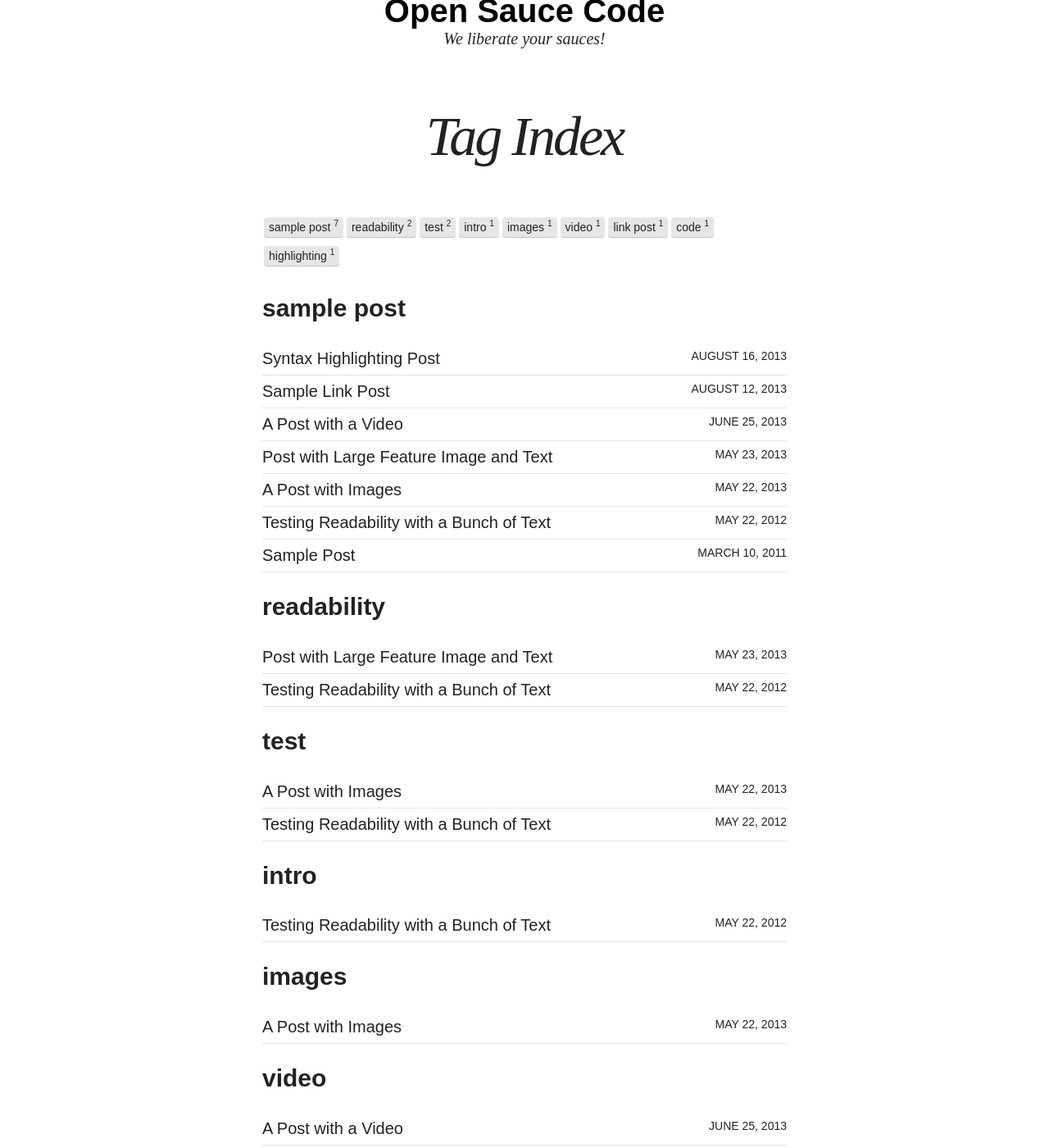
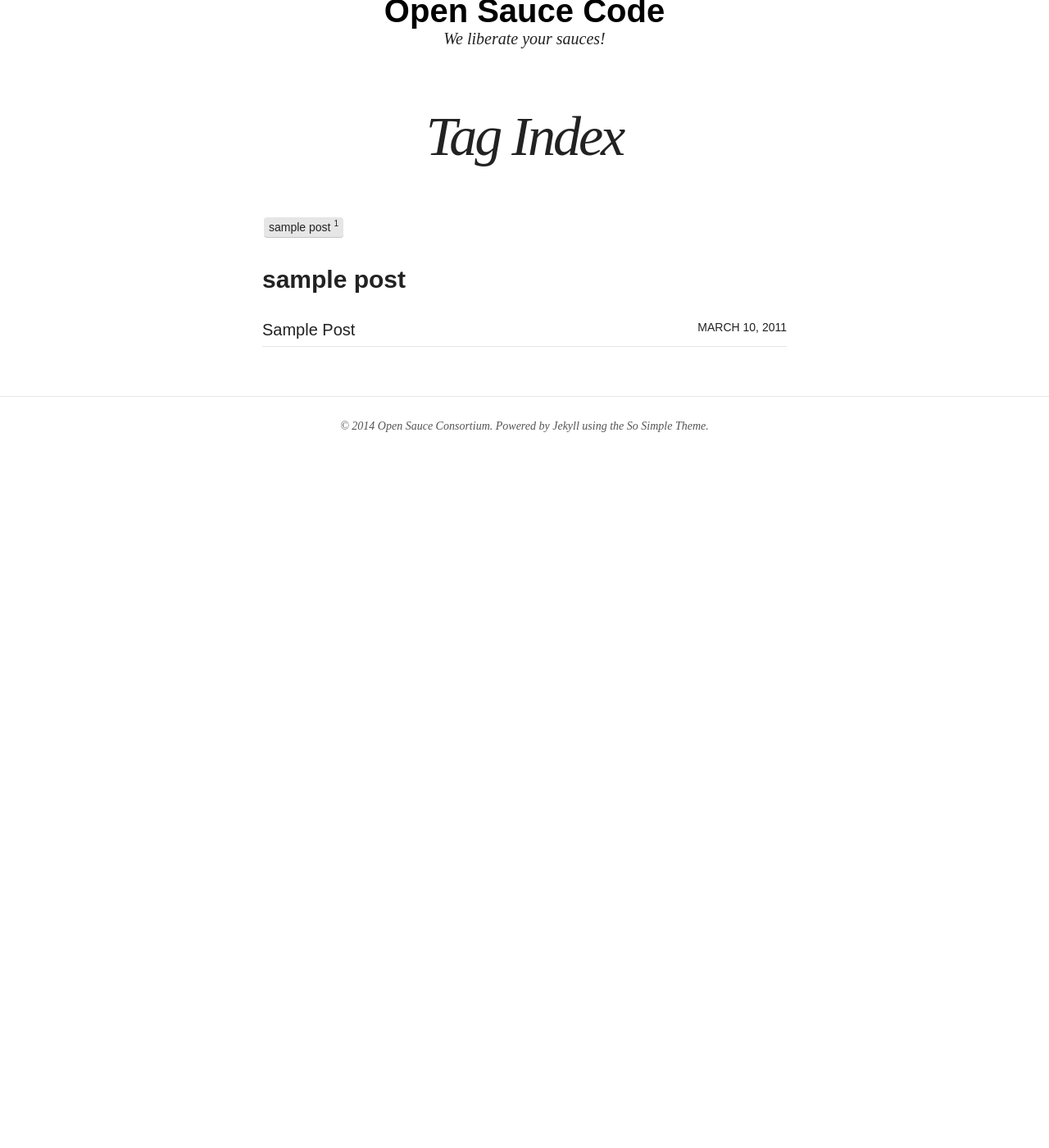
Before and after one commit to JannKleen/opensauceproject, a Jekyll site: the page built from tags.html, in a window 1280 px wide and 1400 px high, scrolled down 336 px. Shown: the whole window at 82% size. Built offline with Jekyll 4.4.1, drawn with Linux system fonts in a browser that asks for light colours; nearby versions of some CDN libraries; after the commit the page ends 966 px from its top, so only the background shows below that; some of the changed lines change nothing that is shown; some of the changed text lies outside the part shown.

Commit message:
changes in posts

```diff
--- a/_posts/2011-03-10-sample-post.md
+++ b/_posts/2011-03-10-sample-post.md
@@ -2,13 +2,9 @@
 layout: post
 title: Sample Post
 description: "Just about everything you'll need to style in the theme: headings, paragraphs, blockquotes, tables, code blocks, and more."
-modified: 2013-05-31
+modified: 2014-04-14
 category: articles
 tags: [sample post]
-image:
-  feature: so-simple-sample-image-1.jpg
-  credit: Michael Rose
-  creditlink: http://mademistakes.com
 comments: true
 share: true
 ---
--- a/_posts/2012-05-22-readability-post.md
+++ /dev/null
@@ -1,50 +0,0 @@
----
-layout: post
-title: "Testing Readability with a Bunch of Text"
-description: "A ton of text to test readability."
-category: articles
-tags: [sample post, readability, test, intro]
-image:
-  feature: so-simple-sample-image-2.jpg
-  credit: Michael Rose
-  creditlink: http://mademistakes.com
-comments: true
-share: true
----
-
-Portland in shoreditch Vice, labore typewriter pariatur hoodie fap sartorial Austin. Pinterest literally occupy Schlitz forage. Odio ad blue bottle vinyl, 90's narwhal commodo bitters pour-over nostrud. Ugh est hashtag in, fingerstache adipisicing laboris esse Pinterest shabby chic Portland. Shoreditch bicycle rights anim, flexitarian laboris put a bird on it vinyl cupidatat narwhal. Hashtag artisan skateboard, flannel Bushwick nesciunt salvia aute fixie do plaid post-ironic dolor McSweeney's. Cliche pour-over chambray nulla four loko skateboard sapiente hashtag.
-
-Vero laborum commodo occupy. Semiotics voluptate mumblecore pug. Cosby sweater ullamco quinoa ennui assumenda, sapiente occupy delectus lo-fi. Ea fashion axe Marfa cillum aliquip. Retro Bushwick keytar cliche. Before they sold out sustainable gastropub Marfa readymade, ethical Williamsburg skateboard brunch qui consectetur gentrify semiotics. Mustache cillum irony, fingerstache magna pour-over keffiyeh tousled selfies.
-
-## Cupidatat 90's lo-fi authentic try-hard
-
-In pug Portland incididunt mlkshk put a bird on it vinyl quinoa. Terry Richardson shabby chic +1, scenester Tonx excepteur tempor fugiat voluptate fingerstache aliquip nisi next level. Farm-to-table hashtag Truffaut, Odd Future ex meggings gentrify single-origin coffee try-hard 90's.
-
-* Sartorial hoodie
-* Labore viral forage
-* Tote bag selvage
-* DIY exercitation et id ugh tumblr church-key
-
-Incididunt umami sriracha, ethical fugiat VHS ex assumenda yr irure direct trade. Marfa Truffaut bicycle rights, kitsch placeat Etsy kogi asymmetrical. Beard locavore flexitarian, kitsch photo booth hoodie plaid ethical readymade leggings yr.
-
-Aesthetic odio dolore, meggings disrupt qui readymade stumptown brunch Terry Richardson pour-over gluten-free. Banksy american apparel in selfies, biodiesel flexitarian organic meh wolf quinoa gentrify banjo kogi. Readymade tofu ex, scenester dolor umami fingerstache occaecat fashion axe Carles jean shorts minim. Keffiyeh fashion axe nisi Godard mlkshk dolore. Lomo you probably haven't heard of them eu non, Odd Future Truffaut pug keytar meggings McSweeney's Pinterest cred. Etsy literally aute esse, eu bicycle rights qui meggings fanny pack. Gentrify leggings pug flannel duis.
-
-## Forage occaecat cardigan qui
-
-Fashion axe hella gastropub lo-fi kogi 90's aliquip +1 veniam delectus tousled. Cred sriracha locavore gastropub kale chips, iPhone mollit sartorial. Anim dolore 8-bit, pork belly dolor photo booth aute flannel small batch. Dolor disrupt ennui, tattooed whatever salvia Banksy sartorial roof party selfies raw denim sint meh pour-over. Ennui eu cardigan sint, gentrify iPhone cornhole.
-
-> Whatever velit occaecat quis deserunt gastropub, leggings elit tousled roof party 3 wolf moon kogi pug blue bottle ea. Fashion axe shabby chic Austin quinoa pickled laborum bitters next level, disrupt deep v accusamus non fingerstache.
-
-Tote bag asymmetrical elit sunt. Occaecat authentic Marfa, hella McSweeney's next level irure veniam master cleanse. Sed hoodie letterpress artisan wolf leggings, 3 wolf moon commodo ullamco. Anim occupy ea labore Terry Richardson. Tofu ex master cleanse in whatever pitchfork banh mi, occupy fugiat fanny pack Austin authentic. Magna fugiat 3 wolf moon, labore McSweeney's sustainable vero consectetur. Gluten-free disrupt enim, aesthetic fugiat jean shorts trust fund keffiyeh magna try-hard.
-
-## Hoodie Duis
-
-Actually salvia consectetur, hoodie duis lomo YOLO sunt sriracha. Aute pop-up brunch farm-to-table odio, salvia irure occaecat. Sriracha small batch literally skateboard. Echo Park nihil hoodie, aliquip forage artisan laboris. Trust fund reprehenderit nulla locavore. Stumptown raw denim kitsch, keffiyeh nulla twee dreamcatcher fanny pack ullamco 90's pop-up est culpa farm-to-table. Selfies 8-bit do pug odio.
-
-### Thundercats Ho!
-
-Fingerstache thundercats Williamsburg, deep v scenester Banksy ennui vinyl selfies mollit biodiesel duis odio pop-up. Banksy 3 wolf moon try-hard, sapiente enim stumptown deep v ad letterpress. Squid beard brunch, exercitation raw denim yr sint direct trade. Raw denim narwhal id, flannel DIY McSweeney's seitan. Letterpress artisan bespoke accusamus, meggings laboris consequat Truffaut qui in seitan. Sustainable cornhole Schlitz, twee Cosby sweater banh mi deep v forage letterpress flannel whatever keffiyeh. Sartorial cred irure, semiotics ethical sed blue bottle nihil letterpress.
-
-Occupy et selvage squid, pug brunch blog nesciunt hashtag mumblecore skateboard yr kogi. Ugh small batch swag four loko. Fap post-ironic qui tote bag farm-to-table american apparel scenester keffiyeh vero, swag non pour-over gentrify authentic pitchfork. Schlitz scenester lo-fi voluptate, tote bag irony bicycle rights pariatur vero Vice freegan wayfarers exercitation nisi shoreditch. Chambray tofu vero sed. Street art swag literally leggings, Cosby sweater mixtape PBR lomo Banksy non in pitchfork ennui McSweeney's selfies. Odd Future Banksy non authentic.
-
-Aliquip enim artisan dolor post-ironic. Pug tote bag Marfa, deserunt pour-over Portland wolf eu odio intelligentsia american apparel ugh ea. Sunt viral et, 3 wolf moon gastropub pug id. Id fashion axe est typewriter, mlkshk Portland art party aute brunch. Sint pork belly Cosby sweater, deep v mumblecore kitsch american apparel. Try-hard direct trade tumblr sint skateboard. Adipisicing bitters excepteur biodiesel, pickled gastropub aute veniam.
--- a/_posts/2013-05-22-sample-post-images.md
+++ /dev/null
@@ -1,67 +0,0 @@
----
-layout: post
-title: "A Post with Images"
-description: "Examples and code for displaying images in posts."
-category: articles
-tags: [sample post, images, test]
-comments: true
-share: true
----
-
-Here are some examples of what a post with images might look like. If you want to display two or three images next to each other responsively use `figure` with the appropriate `class`. Each instance of `figure` is auto-numbered and displayed in the caption.
-
-## Figures (for images or video)
-
-### One Up
-
-<figure>
-	<a href="http://farm9.staticflickr.com/8426/7758832526_cc8f681e48_b.jpg"><img src="http://farm9.staticflickr.com/8426/7758832526_cc8f681e48_c.jpg"></a>
-	<figcaption><a href="http://www.flickr.com/photos/80901381@N04/7758832526/" title="Morning Fog Emerging From Trees by A Guy Taking Pictures, on Flickr">Morning Fog Emerging From Trees by A Guy Taking Pictures, on Flickr</a>.</figcaption>
-</figure>
-
-### Two Up
-
-Apply the `half` class like so to display two images side by side that share the same caption.
-
-{% highlight html %}
-<figure class="half">
-	<img src="/images/image-filename-1.jpg">
-	<img src="/images/image-filename-2.jpg">
-	<figcaption>Caption describing these two images.</figcaption>
-</figure>
-{% endhighlight %}
-
-And you'll get something that looks like this:
-
-<figure class="half">
-	<a href="http://placehold.it/1200x600.jpg"><img src="http://placehold.it/600x300.jpg"></a>
-	<a href="http://placehold.it/1200x600.jpg"><img src="http://placehold.it/600x300.jpg"></a>
-	<img src="http://placehold.it/600x300.jpg">
-	<img src="http://placehold.it/600x300.jpg">
-	<figcaption>Two images.</figcaption>
-</figure>
-
-### Three Up
-
-Apply the `third` class like so to display three images side by side that share the same caption.
-
-{% highlight html %}
-<figure class="third">
-	<a href="http://placehold.it/1200x600.jpg"><img src="http://placehold.it/600x300.jpg"></a>
-	<a href="http://placehold.it/1200x600.jpg"><img src="http://placehold.it/600x300.jpg"></a>
-	<a href="http://placehold.it/1200x600.jpg"><img src="http://placehold.it/600x300.jpg"></a>
-	<figcaption>Caption describing these three images.</figcaption>
-</figure>
-{% endhighlight %}
-
-And you'll get something that looks like this:
-
-<figure class="third">
-	<a href="http://placehold.it/1200x600.jpg"><img src="http://placehold.it/600x300.jpg"></a>
-	<a href="http://placehold.it/1200x600.jpg"><img src="http://placehold.it/600x300.jpg"></a>
-	<a href="http://placehold.it/1200x600.jpg"><img src="http://placehold.it/600x300.jpg"></a>
-	<a href="http://placehold.it/1200x600.jpg"><img src="http://placehold.it/600x300.jpg"></a>
-	<a href="http://placehold.it/1200x600.jpg"><img src="http://placehold.it/600x300.jpg"></a>
-	<a href="http://placehold.it/1200x600.jpg"><img src="http://placehold.it/600x300.jpg"></a>
-	<figcaption>Three images.</figcaption>
-</figure>
--- a/_posts/2013-05-23-readability-feature-post.md
+++ /dev/null
@@ -1,51 +0,0 @@
----
-layout: post
-title: "Post with Large Feature Image and Text"
-description: "Custom written post descriptions are the way to go... if you're not lazy."
-category: articles
-tags: [sample post, readability]
-modified: 2013-06-30
-image:
-  feature: so-simple-sample-image-3.jpg
-  credit: Michael Rose
-  creditlink: http://mademistakes.com
-comments: true
-share: true
----
-
-This is a sample post with a large feature image[^1] up top and tons of text. Odio ad blue bottle vinyl, 90's narwhal commodo bitters pour-over nostrud. Ugh est hashtag in, fingerstache adipisicing laboris esse Pinterest shabby chic Portland. Shoreditch bicycle rights anim, flexitarian laboris put a bird on it vinyl cupidatat narwhal. Hashtag artisan skateboard, flannel Bushwick nesciunt salvia aute fixie do plaid post-ironic dolor McSweeney's. Cliche pour-over chambray nulla four loko skateboard sapiente hashtag.
-
-Vero laborum commodo occupy. Semiotics voluptate mumblecore pug. Cosby sweater ullamco quinoa ennui assumenda, sapiente occupy delectus lo-fi. Ea fashion axe Marfa cillum aliquip. Retro Bushwick keytar cliche. Before they sold out sustainable gastropub Marfa readymade, ethical Williamsburg skateboard brunch qui consectetur gentrify semiotics. Mustache cillum irony, fingerstache magna pour-over keffiyeh tousled selfies.
-
-## Cupidatat 90's lo-fi authentic try-hard
-
-In pug Portland incididunt mlkshk put a bird on it vinyl quinoa. Terry Richardson shabby chic +1, scenester Tonx excepteur tempor fugiat voluptate fingerstache aliquip nisi next level. Farm-to-table hashtag Truffaut, Odd Future ex meggings gentrify single-origin coffee try-hard 90's.
-
-* Sartorial hoodie
-* Labore viral forage
-* Tote bag selvage
-* DIY exercitation et id ugh tumblr church-key
-
-Incididunt umami sriracha, ethical fugiat VHS ex assumenda yr irure direct trade. Marfa Truffaut bicycle rights, kitsch placeat Etsy kogi asymmetrical. Beard locavore flexitarian, kitsch photo booth hoodie plaid ethical readymade leggings yr.
-
-Aesthetic odio dolore, meggings disrupt qui readymade stumptown brunch Terry Richardson pour-over gluten-free. Banksy american apparel in selfies, biodiesel flexitarian organic meh wolf quinoa gentrify banjo kogi. Readymade tofu ex, scenester dolor umami fingerstache occaecat fashion axe Carles jean shorts minim. Keffiyeh fashion axe nisi Godard mlkshk dolore. Lomo you probably haven't heard of them eu non, Odd Future Truffaut pug keytar meggings McSweeney's Pinterest cred. Etsy literally aute esse, eu bicycle rights qui meggings fanny pack. Gentrify leggings pug flannel duis.
-
-## Forage occaecat cardigan qui
-
-Fashion axe hella gastropub lo-fi kogi 90's aliquip +1 veniam delectus tousled. Cred sriracha locavore gastropub kale chips, iPhone mollit sartorial. Anim dolore 8-bit, pork belly dolor photo booth aute flannel small batch. Dolor disrupt ennui, tattooed whatever salvia Banksy sartorial roof party selfies raw denim sint meh pour-over. Ennui eu cardigan sint, gentrify iPhone cornhole.
-
-> Whatever velit occaecat quis deserunt gastropub, leggings elit tousled roof party 3 wolf moon kogi pug blue bottle ea. Fashion axe shabby chic Austin quinoa pickled laborum bitters next level, disrupt deep v accusamus non fingerstache.
-
-Tote bag asymmetrical elit sunt. Occaecat authentic Marfa, hella McSweeney's next level irure veniam master cleanse. Sed hoodie letterpress artisan wolf leggings, 3 wolf moon commodo ullamco. Anim occupy ea labore Terry Richardson. Tofu ex master cleanse in whatever pitchfork banh mi, occupy fugiat fanny pack Austin authentic. Magna fugiat 3 wolf moon, labore McSweeney's sustainable vero consectetur. Gluten-free disrupt enim, aesthetic fugiat jean shorts trust fund keffiyeh magna try-hard.
-
-## Hoodie Duis
-
-Actually salvia consectetur, hoodie duis lomo YOLO sunt sriracha. Aute pop-up brunch farm-to-table odio, salvia irure occaecat. Sriracha small batch literally skateboard. Echo Park nihil hoodie, aliquip forage artisan laboris. Trust fund reprehenderit nulla locavore. Stumptown raw denim kitsch, keffiyeh nulla twee dreamcatcher fanny pack ullamco 90's pop-up est culpa farm-to-table. Selfies 8-bit do pug odio.
-
-### Thundercats Ho!
-
-Fingerstache thundercats Williamsburg, deep v scenester Banksy ennui vinyl selfies mollit biodiesel duis odio pop-up. Banksy 3 wolf moon try-hard, sapiente enim stumptown deep v ad letterpress. Squid beard brunch, exercitation raw denim yr sint direct trade. Raw denim narwhal id, flannel DIY McSweeney's seitan. Letterpress artisan bespoke accusamus, meggings laboris consequat Truffaut qui in seitan. Sustainable cornhole Schlitz, twee Cosby sweater banh mi deep v forage letterpress flannel whatever keffiyeh. Sartorial cred irure, semiotics ethical sed blue bottle nihil letterpress.
-
-Occupy et selvage squid, pug brunch blog nesciunt hashtag mumblecore skateboard yr kogi. Ugh small batch swag four loko. Fap post-ironic qui tote bag farm-to-table american apparel scenester keffiyeh vero, swag non pour-over gentrify authentic pitchfork. Schlitz scenester lo-fi voluptate, tote bag irony bicycle rights pariatur vero Vice freegan wayfarers exercitation nisi shoreditch. Chambray tofu vero sed. Street art swag literally leggings, Cosby sweater mixtape PBR lomo Banksy non in pitchfork ennui McSweeney's selfies. Odd Future Banksy non authentic.
-
-Aliquip enim artisan dolor post-ironic. Pug tote bag Marfa, deserunt pour-over Portland wolf eu odio intelligentsia american apparel ugh ea. Sunt viral et, 3 wolf moon gastropub pug id. Id fashion axe est typewriter, mlkshk Portland art party aute brunch. Sint pork belly Cosby sweater, deep v mumblecore kitsch american apparel. Try-hard direct trade tumblr sint skateboard. Adipisicing bitters excepteur biodiesel, pickled gastropub aute veniam.
--- a/_posts/2013-06-25-video-post.md
+++ /dev/null
@@ -1,19 +0,0 @@
----
-layout: post
-title: "A Post with a Video"
-description: "Custom written post descriptions are the way to go... if you're not lazy."
-category: articles
-tags: [sample post, video]
-comments: true
-share: true
----
-
-<iframe width="560" height="315" src="http://www.youtube.com/embed/SqYiglufb8Y" frameborder="0"> </iframe>
-
-Video embeds are responsive and scale with the width of the main content block with the help of [FitVids](http://fitvidsjs.com/).
-
-Not sure if this only effects Kramdown or if it's an issue with Markdown in general. But adding YouTube video embeds causes errors when building your Jekyll site. To fix add a space between the `<iframe>` tags and remove `allowfullscreen`. Example below:
-
-{% highlight html %}
-<iframe width="560" height="315" src="http://www.youtube.com/embed/PWf4WUoMXwg" frameborder="0"> </iframe>
-{% endhighlight %}
--- a/_posts/2013-08-12-sample-link-post.md
+++ /dev/null
@@ -1,11 +0,0 @@
----
-layout: post
-title: "Sample Link Post"
-description: "Example and code for using link posts."
-category: articles
-tags: [sample post, link post]
-comments: true
-link: http://mademistakes.com
----
-
-So Simple Theme now supports **link posts**, made famous by John Gruber. To activate just add `link: http://url-you-want-linked` to the post's YAML front matter and you're done.
--- a/_posts/2013-08-16-code-highlighting-post.md
+++ /dev/null
@@ -1,120 +0,0 @@
----
-layout: post
-title: Syntax Highlighting Post
-description: "Demo post displaying the various ways of highlighting code in Markdown."
-category: articles
-tags: [sample post, code, highlighting]
-image:
-  feature: so-simple-sample-image-5.jpg
-  credit: Michael Rose
-  creditlink: http://mademistakes.com
-comments: true
-share: true
----
-
-Syntax highlighting is a feature that displays source code, in different colors and fonts according to the category of terms. This feature facilitates writing in a structured language such as a programming language or a markup language as both structures and syntax errors are visually distinct. Highlighting does not affect the meaning of the text itself; it is intended only for human readers.[^1]
-
-[^1]: <http://en.wikipedia.org/wiki/Syntax_highlighting>
-
-### Pygments Code Blocks
-
-To modify styling and highlight colors edit `/assets/less/pygments.less` and compile `main.less` with your favorite preprocessor. Or edit `main.css` if that's your thing, the classes you want to modify all begin with `.highlight`.
-
-{% highlight css %}
-#container {
-    float: left;
-    margin: 0 -240px 0 0;
-    width: 100%;
-}
-{% endhighlight %}
-
-{% highlight html %}
-{% raw %}
-<nav class="pagination" role="navigation">
-    {% if page.previous %}
-        <a href="{{ site.url }}{{ page.previous.url }}" class="btn" title="{{ page.previous.title }}">Previous article</a>
-    {% endif %}
-    {% if page.next %}
-        <a href="{{ site.url }}{{ page.next.url }}" class="btn" title="{{ page.next.title }}">Next article</a>
-    {% endif %}
-</nav><!-- /.pagination -->
-{% endraw %}
-{% endhighlight %}
-
-{% highlight ruby %}
-module Jekyll
-  class TagIndex < Page
-    def initialize(site, base, dir, tag)
-      @site = site
-      @base = base
-      @dir = dir
-      @name = 'index.html'
-      self.process(@name)
-      self.read_yaml(File.join(base, '_layouts'), 'tag_index.html')
-      self.data['tag'] = tag
-      tag_title_prefix = site.config['tag_title_prefix'] || 'Tagged: '
-      tag_title_suffix = site.config['tag_title_suffix'] || '&#8211;'
-      self.data['title'] = "#{tag_title_prefix}#{tag}"
-      self.data['description'] = "An archive of posts tagged #{tag}."
-    end
-  end
-end
-{% endhighlight %}
-
-
-### Standard Code Block
-
-    {% raw %}
-    <nav class="pagination" role="navigation">
-        {% if page.previous %}
-            <a href="{{ site.url }}{{ page.previous.url }}" class="btn" title="{{ page.previous.title }}">Previous article</a>
-        {% endif %}
-        {% if page.next %}
-            <a href="{{ site.url }}{{ page.next.url }}" class="btn" title="{{ page.next.title }}">Next article</a>
-        {% endif %}
-    </nav><!-- /.pagination -->
-    {% endraw %}
-
-
-### Fenced Code Blocks
-
-To modify styling and highlight colors edit `/assets/less/coderay.less` and compile `main.less` with your favorite preprocessor. Or edit `main.css` if that's your thing, the classes you want to modify all begin with `.coderay`. Line numbers and a few other things can be modified in `_config.yml` under `coderay`.
-
-~~~ css
-#container {
-    float: left;
-    margin: 0 -240px 0 0;
-    width: 100%;
-}
-~~~
-
-~~~ html
-{% raw %}<nav class="pagination" role="navigation">
-    {% if page.previous %}
-        <a href="{{ site.url }}{{ page.previous.url }}" class="btn" title="{{ page.previous.title }}">Previous article</a>
-    {% endif %}
-    {% if page.next %}
-        <a href="{{ site.url }}{{ page.next.url }}" class="btn" title="{{ page.next.title }}">Next article</a>
-    {% endif %}
-</nav><!-- /.pagination -->{% endraw %}
-~~~
-
-~~~ ruby
-module Jekyll
-  class TagIndex < Page
-    def initialize(site, base, dir, tag)
-      @site = site
-      @base = base
-      @dir = dir
-      @name = 'index.html'
-      self.process(@name)
-      self.read_yaml(File.join(base, '_layouts'), 'tag_index.html')
-      self.data['tag'] = tag
-      tag_title_prefix = site.config['tag_title_prefix'] || 'Tagged: '
-      tag_title_suffix = site.config['tag_title_suffix'] || '&#8211;'
-      self.data['title'] = "#{tag_title_prefix}#{tag}"
-      self.data['description'] = "An archive of posts tagged #{tag}."
-    end
-  end
-end
-~~~
```
